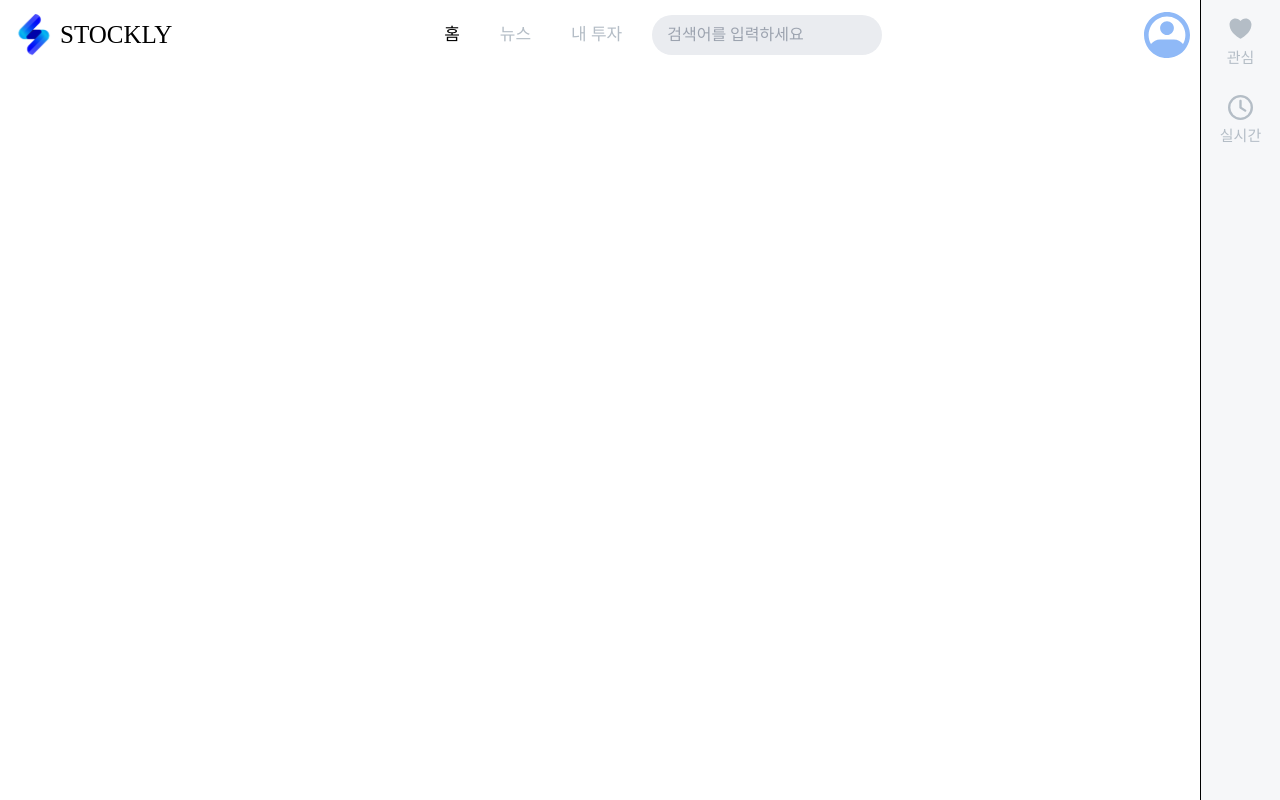
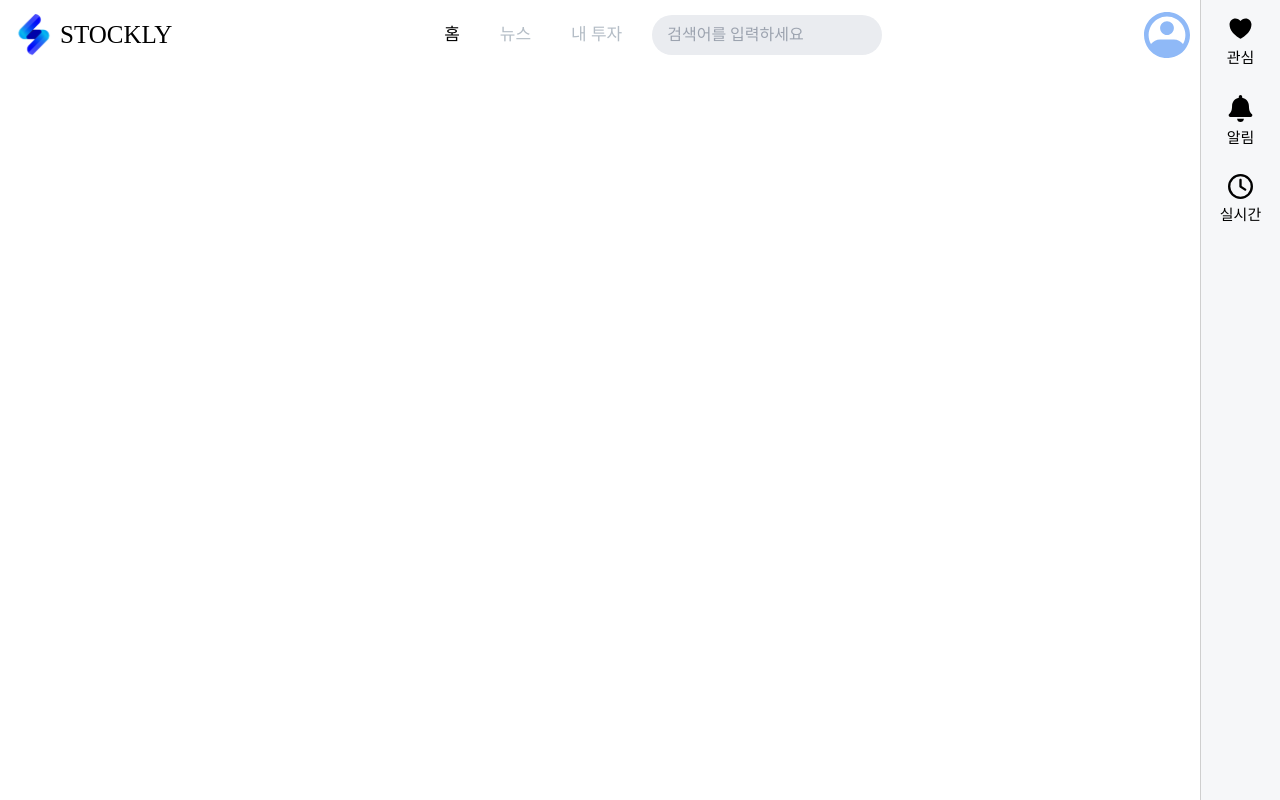
Before and after one commit to sykang519/StocklyFrontend, a React (Vite) app: page /myinvest in a window 1280 px wide. Built offline with nearby package versions, Linux system fonts and the light colour scheme; a web font is replaced by a local one.

Commit message:
Chore: 메뉴바 디자인 수정

```diff
--- a/src/components/MenuBar.tsx
+++ b/src/components/MenuBar.tsx
@@ -1,11 +1,12 @@
 import { IoHeart } from 'react-icons/io5';
 import { FaRegClock } from 'react-icons/fa6';
+import { FaBell } from "react-icons/fa";
 import MenuBarLikeContent from './MenuBarLikeContent';
 import MenuBarChartContent from './MenuBarChartContent';
 import useDrawerStore from '../zustand/MenuBarStore';
 
 function MenuBar() {
-  const {openDrawer, like, chart, handleDrawer} = useDrawerStore();
+  const {openDrawer, like, alert, chart, handleDrawer} = useDrawerStore();
 
   return (
     <div className="flex h-[100vh]">
@@ -14,9 +15,11 @@ function MenuBar() {
           openDrawer ? 'w-[300px]' : 'w-0'
         }`}
       >
-        {like ? <MenuBarLikeContent /> : <MenuBarChartContent />}
+        {like && <MenuBarLikeContent /> }
+        {alert && <>알림</> }
+        {chart && <MenuBarChartContent /> }
       </div>
-      <div className="w-[80px] bg-Bg-gray border-l solid flex flex-col z-10">
+      <div className="w-[80px] bg-Bg-gray border-l solid border-[#cfcfcf] flex flex-col z-10">
         <button
           className="flex flex-col justify-center items-center m-[10px] group"
           onClick={() => handleDrawer('like')}
@@ -28,8 +31,25 @@ function MenuBar() {
             </>
           ) : (
             <>
-              <IoHeart className="w-[27px] h-[27px] m-[5px] text-[#B4BDC6] group-hover:text-[#06032d]" />
-              <p className="text-[#B4BDC6] group-hover:text-[#06032d] text-[15px]">관심</p>
+              <IoHeart className="w-[27px] h-[27px] m-[5px] text-font-gray group-hover:text-[#06032d]" />
+              <p className="text-font-gray group-hover:text-[#06032d] text-[15px]">관심</p>
+            </>
+          )}
+        </button>
+
+        <button
+          className="flex flex-col justify-center items-center m-[10px] group"
+          onClick={() => handleDrawer('alert')}
+        >
+          {alert ? (
+            <>
+              <FaBell className="w-[27px] h-[27px] m-[5px] text-[#06032d]" />
+              <p className="text-[#06032d] text-[15px]">알림</p>
+            </>
+          ) : (
+            <>
+              <FaBell className="w-[27px] h-[27px] m-[5px] text-font-gray group-hover:text-[#06032d]" />
+              <p className="text-font-gray group-hover:text-[#06032d] text-[15px]">알림</p>
             </>
           )}
         </button>
@@ -45,8 +65,8 @@ function MenuBar() {
             </>
           ) : (
             <>
-              <FaRegClock className="w-[25px] h-[25px] m-[5px] text-[#B4BDC6] group-hover:text-[#06032d]" />
-              <p className="text-[#B4BDC6] group-hover:text-[#06032d] text-[15px]">실시간</p>
+              <FaRegClock className="w-[25px] h-[25px] m-[5px] text-font-gray group-hover:text-[#06032d]" />
+              <p className="text-font-gray group-hover:text-[#06032d] text-[15px]">실시간</p>
             </>
           )}
         </button>
--- a/src/zustand/MenuBarStore.tsx
+++ b/src/zustand/MenuBarStore.tsx
@@ -3,6 +3,7 @@ import { create } from 'zustand';
 interface DrawerState {
   openDrawer: boolean;
   like: boolean;
+  alert: boolean;
   chart: boolean;
   handleDrawer: (button: string) => void;
 }
@@ -10,27 +11,50 @@ interface DrawerState {
 const useDrawerStore = create<DrawerState>((set) => ({
   openDrawer: false,
   like: false,
+  alert: false,
   chart: false,
   handleDrawer: (button: string) =>
     set((state) => {
       // drawer가 닫혀있다가 열리는 경우
       if (!state.openDrawer) {
         if (button === 'like') {
-          return { openDrawer: true, like: true, chart: false };
-        } else if (button === 'chart') {
-          return { openDrawer: true, chart: true, like: false };
+          return { openDrawer: true, like: true, alert: false, chart: false };
+        }
+        else if (button === 'alert'){
+          return { openDrawer: true, like: false, alert: true, chart: false };
+        }
+        else if (button === 'chart') {
+          return { openDrawer: true, like: false, alert: false, chart: true };
         }
       } else {
         // drawer가 열려있던 상태에서 한 번 더 눌러서 drawer를 닫을 경우
         if (state.like && button === 'like') {
           return { openDrawer: false, like: false };
-        } else if (state.chart && button === 'chart') {
+        }
+        else if (state.alert && button === 'alert'){
+          return { openDrawer: false, alert: false };
+        }
+        else if (state.chart && button === 'chart') {
           return { openDrawer: false, chart: false };
+
         // drawer가 열려있던 상태에서 다른 버튼을 눌러서 content 변화시킬 경우
-        } else if (state.like && button === 'chart') {
+        } else if (state.like && button === 'alert') {
+          return { like: false, alert: true };
+        }
+        else if (state.like && button === 'chart') {
           return { like: false, chart: true };
-        } else if (state.chart && button === 'like') {
+        }
+        else if (state.alert && button === 'like') {
+          return { alert: false, like: true };
+        }
+        else if (state.alert && button === 'chart') {
+          return { alert: false, chart: true };
+        }
+        else if (state.chart && button === 'like') {
           return { chart: false, like: true };
+        }
+        else if (state.chart && button === 'alert') {
+          return { chart: false, alert: true };
         }
       }
       return state;
```
